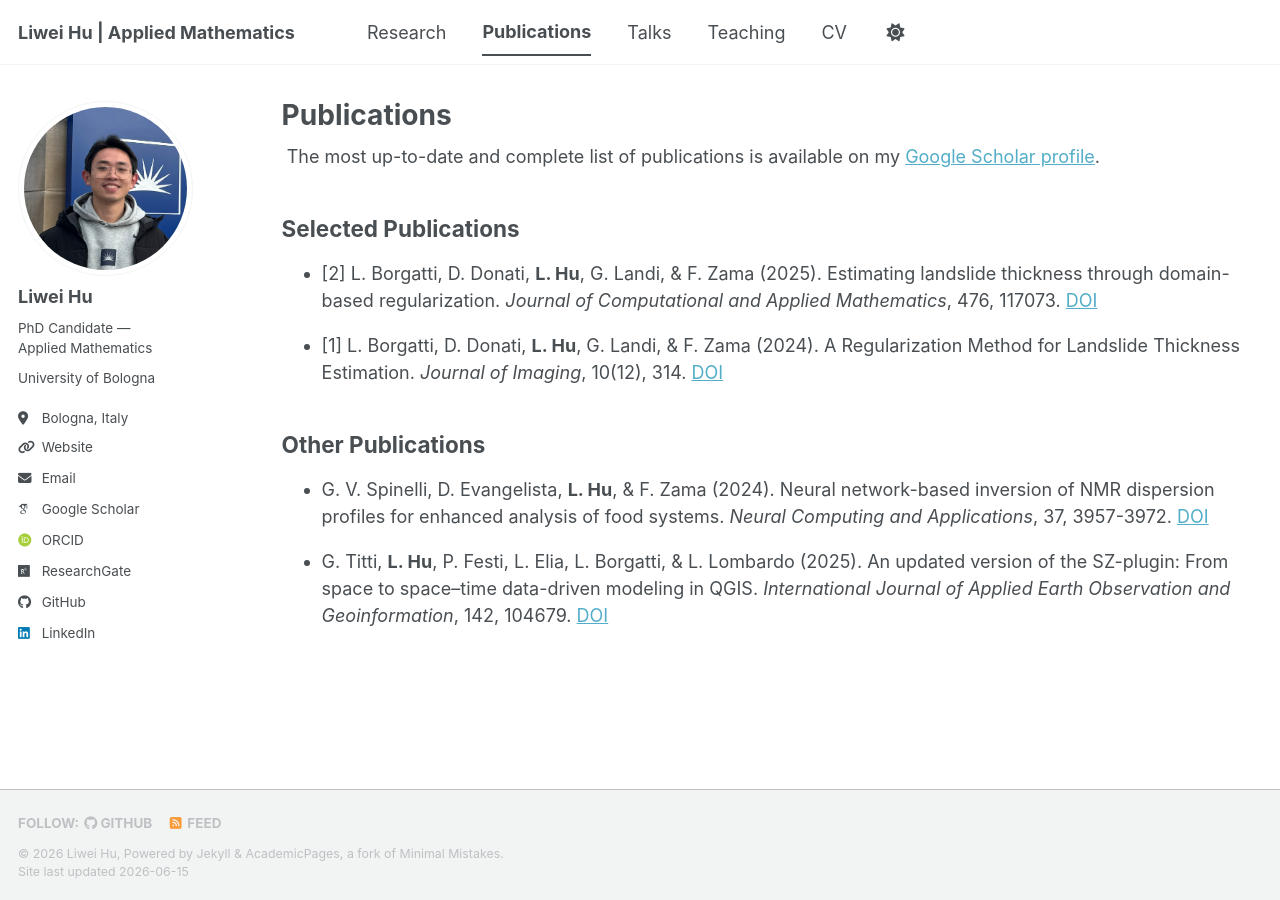
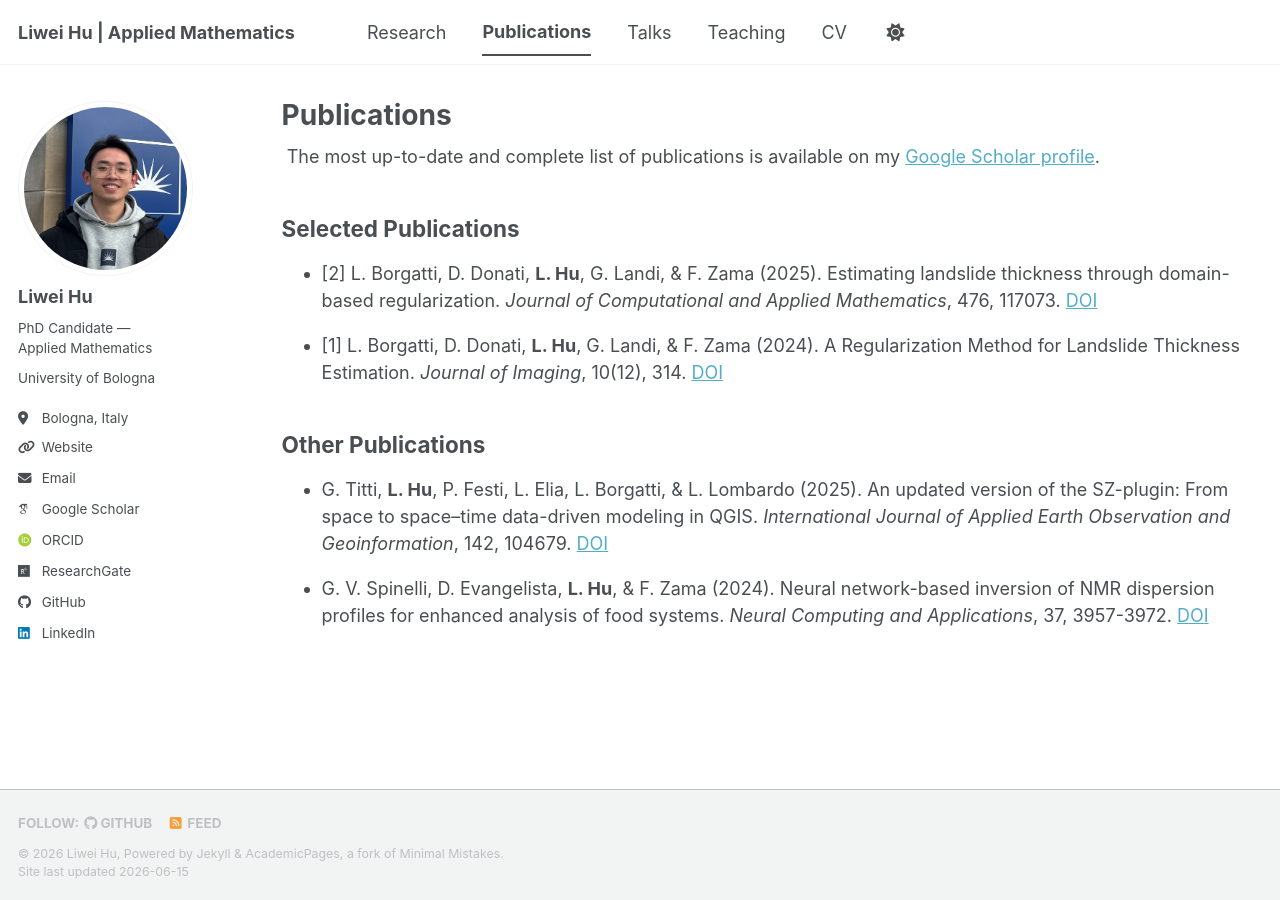
Before and after one commit to liweihu2/liweihu2.github.io, a Jekyll site: the page built from _pages/publications.html, in a window 1280 px wide. Built offline with Jekyll 4.4.1, drawn with Linux system fonts in a browser that asks for light colours; some web fonts are replaced; a script bundle is joined from its source files by our own code; library files that are not in the unit come from our copies; some of the changed lines change nothing that is shown.

Commit message:
publications

```diff
--- a/_pages/publications.html
+++ b/_pages/publications.html
@@ -59,18 +59,18 @@ author_profile: true
 
 <ul>
   <li>
+    G. Titti, <strong>L. Hu</strong>, P. Festi, L. Elia, L. Borgatti, & L. Lombardo (2025).
+    An updated version of the SZ-plugin: From space to space–time data-driven modeling in QGIS.
+    <em>International Journal of Applied Earth Observation and Geoinformation</em>, 142, 104679.
+    <a href="https://www.sciencedirect.com/science/article/pii/S1569843225003267">DOI</a>
+  </li>
+</ul>
+
+<ul>
+  <li>
     G. V. Spinelli, D. Evangelista, <strong>L. Hu</strong>, & F. Zama (2024).
     Neural network-based inversion of NMR dispersion profiles for enhanced analysis of food systems.
     <em>Neural Computing and Applications</em>, 37, 3957-3972.
     <a href="https://link.springer.com/article/10.1007/s00521-024-10859-y">DOI</a>
   </li>
 </ul>
-
-<ul>
-  <li>
-    G. Titti, <strong>L. Hu</strong>, P. Festi, L. Elia, L. Borgatti, & L. Lombardo (2025).
-    An updated version of the SZ-plugin: From space to space–time data-driven modeling in QGIS.
-    <em>International Journal of Applied Earth Observation and Geoinformation</em>, 142, 104679.
-    <a href="https://www.sciencedirect.com/science/article/pii/S1569843225003267">DOI</a>
-  </li>
-</ul>
```
